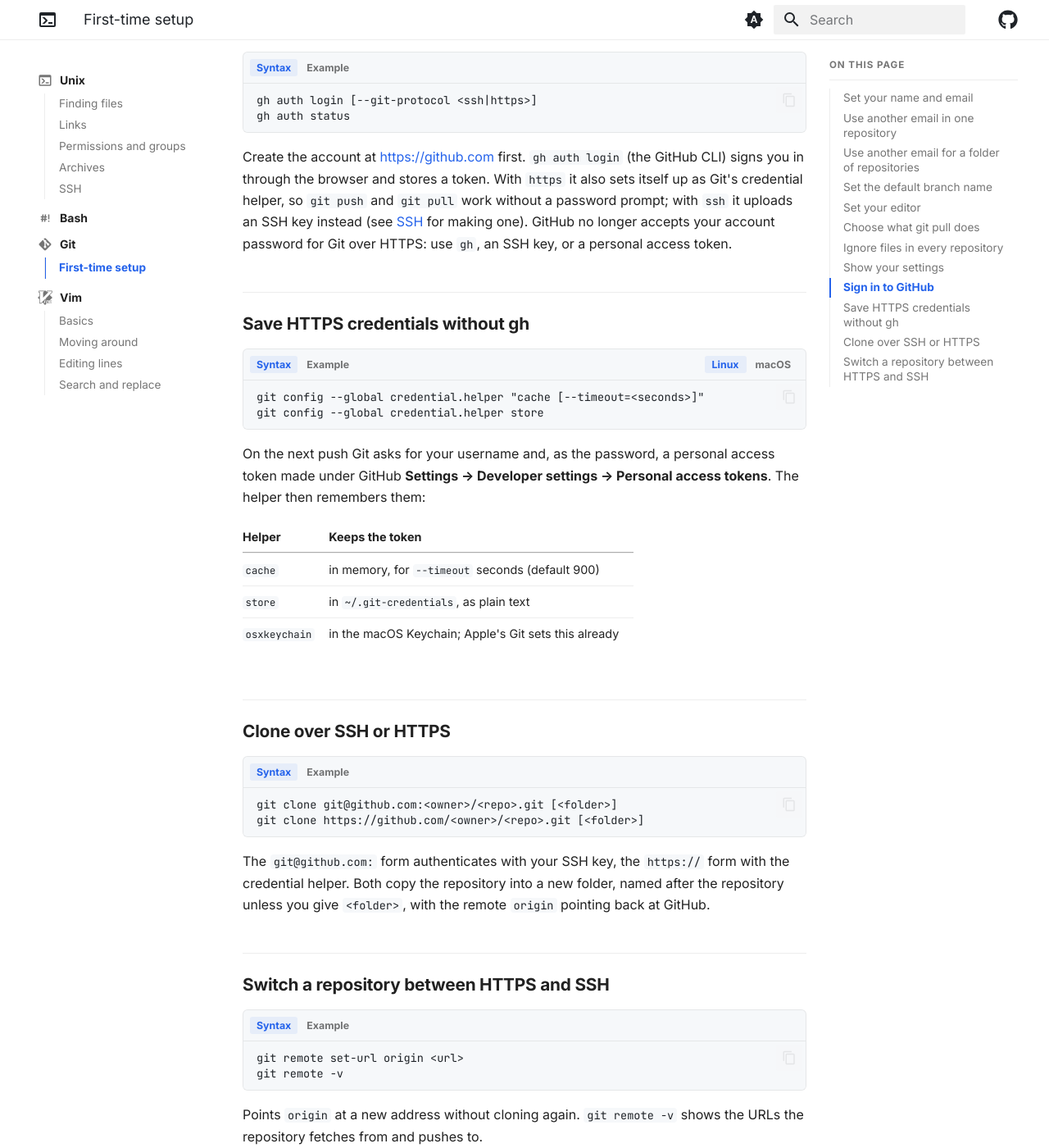
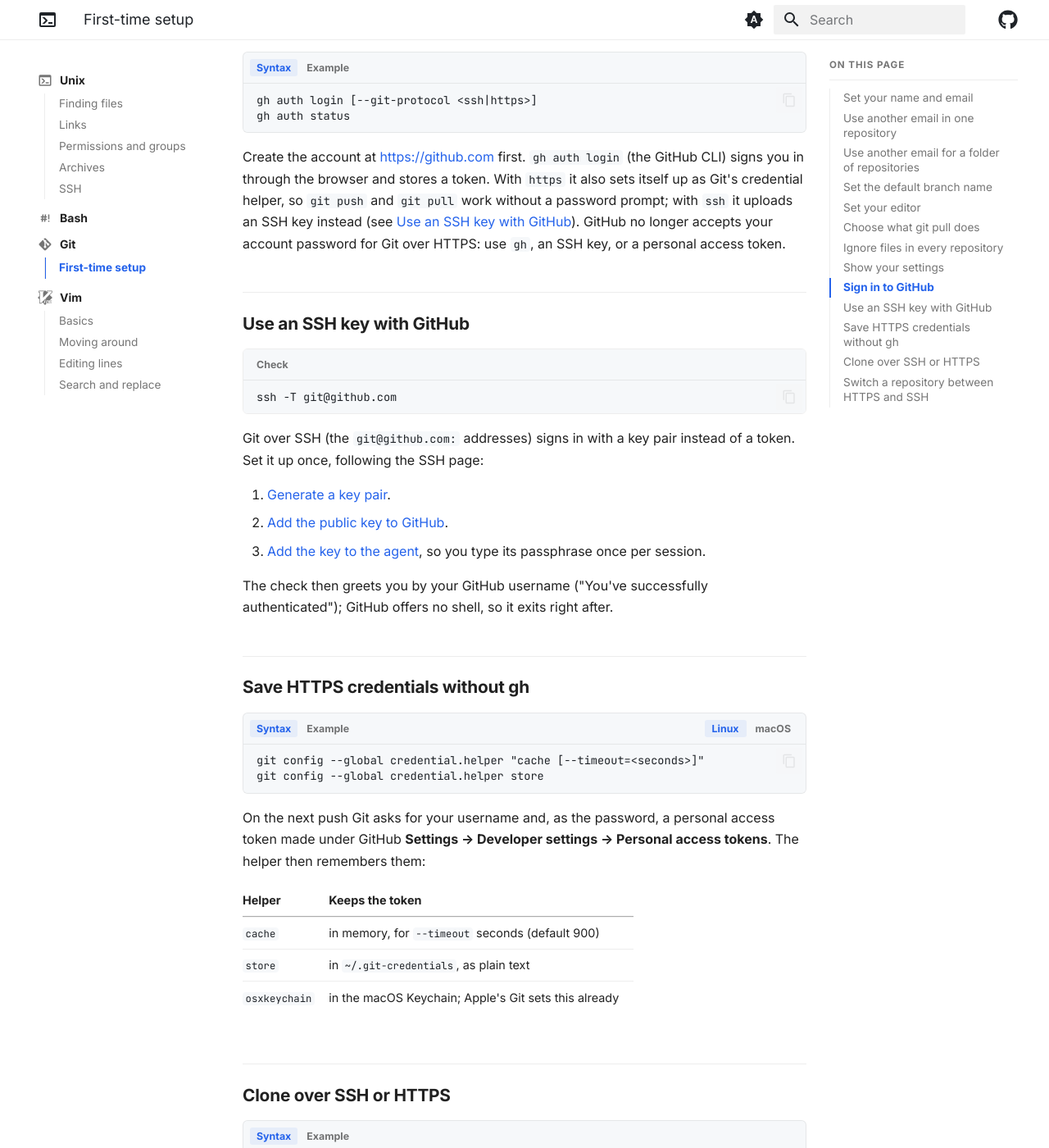
Before and after one commit to AlkaidCheng/compute_guides, an MkDocs documentation site: the page built from docs/git/setup.md, in a window 1280 px wide and 1400 px high, scrolled down 3071 px. Shown: the whole window at 82% size. Built offline with MkDocs 1.6.1 and Material for MkDocs 9.7.7, drawn with Linux system fonts in a browser that asks for light colours; comment, search, counter and statistics services are not loaded; some of the changed text lies outside the part shown.

Commit message:
[doc] Link the SSH key steps from Git setup
Adds a "Use an SSH key with GitHub" task that points to the SSH page's
key generation, GitHub upload and agent sections, and links the clone
task's SSH and HTTPS forms to their setup tasks.

````diff
--- a/docs/git/setup.md
+++ b/docs/git/setup.md
@@ -197,8 +197,26 @@
 CLI) signs you in through the browser and stores a token. With `https` it also
 sets itself up as Git's credential helper, so `git push` and `git pull` work
 without a password prompt; with `ssh` it uploads an SSH key instead (see
-[SSH](../unix/ssh.md) for making one). GitHub no longer accepts your account
-password for Git over HTTPS: use `gh`, an SSH key, or a personal access token.
+[Use an SSH key with GitHub](#use-an-ssh-key-with-github)). GitHub no longer
+accepts your account password for Git over HTTPS: use `gh`, an SSH key, or a
+personal access token.
+
+## Use an SSH key with GitHub
+
+```bash title="Check"
+ssh -T git@github.com
+```
+
+Git over SSH (the `git@github.com:` addresses) signs in with a key pair
+instead of a token. Set it up once, following the SSH page:
+
+1. [Generate a key pair](../unix/ssh.md#generate-a-key-pair).
+2. [Add the public key to GitHub](../unix/ssh.md#add-your-public-key-to-github).
+3. [Add the key to the agent](../unix/ssh.md#add-the-key-to-the-agent), so
+   you type its passphrase once per session.
+
+The check then greets you by your GitHub username ("You've successfully
+authenticated"); GitHub offers no shell, so it exits right after.
 
 ## Save HTTPS credentials without gh
 
````
Also changed, not shown: other parts of docs/git/setup.md (+4 -2 lines).
